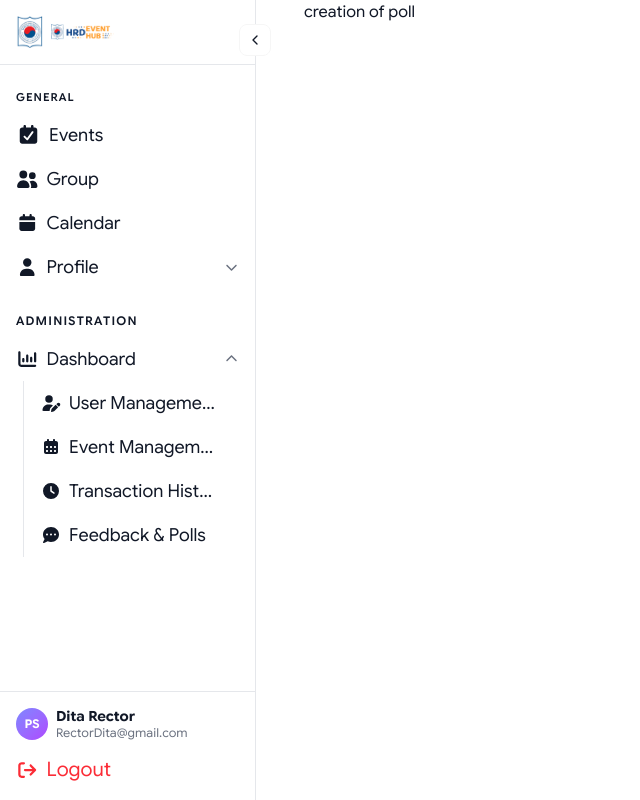
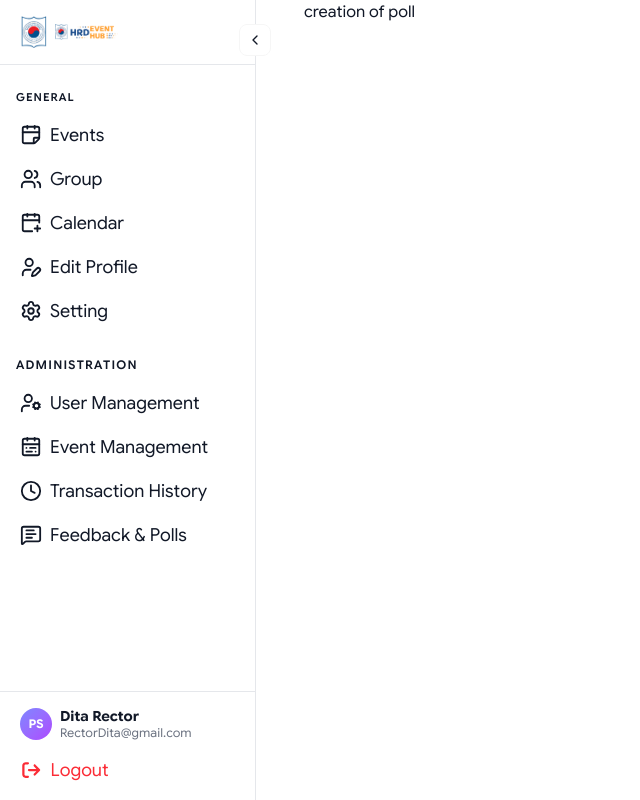
Before and after one commit to joinlyhov-sketch/hrdeventhub-portfolio, a Next.js app: page /event-management/creation/poll in a window 1280 px wide. Shown: the whole page, without its empty margins (0-640 px from the left). Built offline with nearby package versions, Linux system fonts and the light colour scheme.

Commit message:
edit sidebar admin dashboard

```diff
--- a/components/site/AppSidebar.tsx
+++ b/components/site/AppSidebar.tsx
@@ -33,6 +33,20 @@ import {
   faChevronDown,
 } from "@fortawesome/free-solid-svg-icons";
 import Image from "next/image";
+import {
+  CalendarFold,
+  CalendarPlus,
+  CalendarRange,
+  ChartColumnBig,
+  Clock,
+  LayoutDashboard,
+  MessageSquareText,
+  Settings,
+  UserCog,
+  UserPen,
+  Users,
+} from "lucide-react";
+import Link from "next/link";
 
 type Role = "admin" | "organizer" | "student";
 
@@ -72,7 +86,7 @@ export function AppSidebar() {
                 height={32}
                 className="w-auto h-8 transition-all duration-500 shrink-0"
               />
-              <div className="flex flex-col leading-tight">
+              <div className="text-lg transition-all duration-200 group-data-[collapsible=icon]:hidden">
                 <Image
                   src="/images/Logo.webp"
                   alt="HRD Event Hub Text Logo"
@@ -95,149 +109,115 @@ export function AppSidebar() {
           <SidebarMenu>
             <SidebarMenuItem>
               <SidebarMenuButton tooltip="Events" className="h-11">
-                <FontAwesomeIcon
-                  icon={faCalendarCheck}
-                  fixedWidth
-                  className="text-xl"
-                />
-                <span className="text-lg">Events</span>
-              </SidebarMenuButton>
-            </SidebarMenuItem>
-
-            <SidebarMenuItem>
-              <SidebarMenuButton tooltip="Group" className="h-11">
-                <FontAwesomeIcon
-                  icon={faUserGroup}
-                  fixedWidth
-                  className="text-lg"
-                />
-                <span className="text-lg">Group</span>
-              </SidebarMenuButton>
-            </SidebarMenuItem>
-
-            <SidebarMenuItem>
-              <SidebarMenuButton tooltip="Calendar" className="h-11">
-                <FontAwesomeIcon
-                  icon={faCalendar}
-                  fixedWidth
-                  className="text-lg"
-                />
-                <span className="text-lg">Calendar</span>
+                <CalendarFold />
+                <Link
+                  href="/event"
+                  className="text-lg transition-all duration-200 group-data-[collapsible=icon]:hidden"
+                >
+                  Events
+                </Link>
               </SidebarMenuButton>
             </SidebarMenuItem>
             <SidebarMenuItem>
-              <SidebarMenuButton
-                tooltip="Profile"
-                className="h-11"
-                onClick={() => setIsProfileOpen(!isProfileOpen)}
-              >
-                <FontAwesomeIcon icon={faUser} fixedWidth className="text-lg" />
-                <span className="text-lg">Profile</span>
-                <FontAwesomeIcon
-                  icon={faChevronDown}
-                  className={`ml-auto text-xs text-muted-foreground transition-transform duration-200 group-data-[collapsible=icon]:hidden ${
-                    isProfileOpen ? "rotate-180" : ""
-                  }`}
-                />
+              <SidebarMenuButton tooltip="Group" className="h-11">
+                <Users />
+                <Link
+                  href="/group"
+                  className="text-lg transition-all duration-200 group-data-[collapsible=icon]:hidden"
+                >
+                  Group
+                </Link>
               </SidebarMenuButton>
-              {isProfileOpen && (
-                <SidebarMenuSub>
-                  <SidebarMenuSubItem>
-                    <SidebarMenuSubButton className="h-10">
-                      <FontAwesomeIcon
-                        icon={faUserPen}
-                        fixedWidth
-                        className="text-base"
-                      />
-                      <span className="text-lg">Edit Profile</span>
-                    </SidebarMenuSubButton>
-                  </SidebarMenuSubItem>
-                  <SidebarMenuSubItem>
-                    <SidebarMenuSubButton className="h-10">
-                      <FontAwesomeIcon
-                        icon={faCalendarDays}
-                        fixedWidth
-                        className="text-base"
-                      />
-                      <span className="text-lg">Setting</span>
-                    </SidebarMenuSubButton>
-                  </SidebarMenuSubItem>
-                </SidebarMenuSub>
-              )}
+            </SidebarMenuItem>
+            <SidebarMenuItem>
+              <SidebarMenuButton tooltip="Calendar" className="h-11">
+                <CalendarPlus />
+                <Link
+                  href="/calendar"
+                  className="text-lg transition-all duration-200 group-data-[collapsible=icon]:hidden"
+                >
+                  Calendar
+                </Link>
+              </SidebarMenuButton>
+            </SidebarMenuItem>
+            <SidebarMenuItem>
+              <SidebarMenuButton tooltip="Edit-Profile" className="h-11">
+                <UserPen />
+                <Link
+                  href={"/profile/edit-profile"}
+                  className="text-lg transition-all duration-200 group-data-[collapsible=icon]:hidden"
+                >
+                  Edit Profile
+                </Link>
+              </SidebarMenuButton>
+            </SidebarMenuItem>
+            <SidebarMenuItem>
+              <SidebarMenuButton tooltip="Setting" className="h-11">
+                <Settings />
+                <span className="text-lg transition-all duration-200 group-data-[collapsible=icon]:hidden">
+                  Setting
+                </span>
+              </SidebarMenuButton>
             </SidebarMenuItem>
           </SidebarMenu>
         </SidebarGroup>
 
         {canSeeAdministration && (
           <SidebarGroup>
-            <SidebarGroupLabel className="text-[12px] font-semibold tracking-widest uppercase">
+            <SidebarGroupLabel className="text-[12px] font-semibold tracking-widest uppercase group-data-[collapsible=icon]:hidden">
               Administration
             </SidebarGroupLabel>
+
             <SidebarMenu>
               <SidebarMenuItem>
+                <SidebarMenuButton tooltip="User Management" className="h-11">
+                  <UserCog />
+                  <Link
+                    href={"/user-management"}
+                    className="text-lg transition-all duration-200 group-data-[collapsible=icon]:hidden"
+                  >
+                    User Management
+                  </Link>
+                </SidebarMenuButton>
+              </SidebarMenuItem>
+
+              <SidebarMenuItem>
+                <SidebarMenuButton tooltip="Event Management" className="h-11">
+                  <CalendarRange />
+                  <Link
+                    href={"/event-management/attendees-list"}
+                    className="text-lg transition-all duration-200 group-data-[collapsible=icon]:hidden"
+                  >
+                    Event Management
+                  </Link>
+                </SidebarMenuButton>
+              </SidebarMenuItem>
+
+              <SidebarMenuItem>
                 <SidebarMenuButton
-                  tooltip="Dashboard"
+                  tooltip="Transaction History"
                   className="h-11"
-                  onClick={() => setIsDashboardOpen(!isDashboardOpen)}
                 >
-                  <FontAwesomeIcon
-                    icon={faChartColumn}
-                    fixedWidth
-                    className="text-lg"
-                  />
-                  <span className="text-lg">Dashboard</span>
-                  <FontAwesomeIcon
-                    icon={faChevronDown}
-                    className={`ml-auto text-xs text-muted-foreground transition-transform duration-200 group-data-[collapsible=icon]:hidden ${
-                      isDashboardOpen ? "rotate-180" : ""
-                    }`}
-                  />
+                  <Clock />
+                  <Link
+                    href={"/transaction-history"}
+                    className="text-lg transition-all duration-200 group-data-[collapsible=icon]:hidden"
+                  >
+                    Transaction History
+                  </Link>
                 </SidebarMenuButton>
+              </SidebarMenuItem>
 
-                {isDashboardOpen && (
-                  <SidebarMenuSub>
-                    <SidebarMenuSubItem>
-                      <SidebarMenuSubButton className="h-10">
-                        <FontAwesomeIcon
-                          icon={faUserPen}
-                          fixedWidth
-                          className="text-base"
-                        />
-                        <span className="text-lg">User Management</span>
-                      </SidebarMenuSubButton>
-                    </SidebarMenuSubItem>
-                    <SidebarMenuSubItem>
-                      <SidebarMenuSubButton className="h-10">
-                        <FontAwesomeIcon
-                          icon={faCalendarDays}
-                          fixedWidth
-                          className="text-base"
-                        />
-                        <span className="text-lg">Event Management</span>
-                      </SidebarMenuSubButton>
-                    </SidebarMenuSubItem>
-                    <SidebarMenuSubItem>
-                      <SidebarMenuSubButton className="h-10">
-                        <FontAwesomeIcon
-                          icon={faClock}
-                          fixedWidth
-                          className="text-base"
-                        />
-                        <span className="text-lg">Transaction History</span>
-                      </SidebarMenuSubButton>
-                    </SidebarMenuSubItem>
-                    <SidebarMenuSubItem>
-                      <SidebarMenuSubButton className="h-10">
-                        <FontAwesomeIcon
-                          icon={faCommentDots}
-                          fixedWidth
-                          className="text-base"
-                        />
-                        <span className="text-lg">Feedback & Polls</span>
-                      </SidebarMenuSubButton>
-                    </SidebarMenuSubItem>
-                  </SidebarMenuSub>
-                )}
+              <SidebarMenuItem>
+                <SidebarMenuButton tooltip="Feedback & Polls" className="h-11">
+                  <MessageSquareText />
+                  <Link
+                    href={"/feedback/survey-feedback"}
+                    className="text-lg transition-all duration-200 group-data-[collapsible=icon]:hidden"
+                  >
+                    Feedback & Polls
+                  </Link>
+                </SidebarMenuButton>
               </SidebarMenuItem>
             </SidebarMenu>
           </SidebarGroup>
@@ -250,7 +230,7 @@ export function AppSidebar() {
               <div className="w-8 h-8 rounded-full shrink-0 bg-linear-to-br from-indigo-400 to-purple-500 flex items-center justify-center text-white text-xs font-bold">
                 {currentUser?.avatarInitials ?? "?"}
               </div>
-              <div className="flex flex-col">
+              <div className="flex flex-col text-lg transition-all duration-200 group-data-[collapsible=icon]:hidden">
                 <span className="text-sm font-bold leading-tight">
                   {currentUser?.name ?? "Loading..."}
                 </span>
@@ -263,7 +243,7 @@ export function AppSidebar() {
           <SidebarMenuItem>
             <SidebarMenuButton
               tooltip="Logout"
-              className="h-11 text-red-500 hover:text-red-600 hover:bg-red-50"
+              className="h-11 text-red-500 hover:text-red-600 hover:bg-red-50 "
               onClick={() => signOut({ callbackUrl: "/" })}
             >
               <FontAwesomeIcon
@@ -271,7 +251,9 @@ export function AppSidebar() {
                 fixedWidth
                 className="text-lg"
               />
-              <span>Logout</span>
+              <span className="text-lg transition-all duration-200 group-data-[collapsible=icon]:hidden">
+                Logout
+              </span>
             </SidebarMenuButton>
           </SidebarMenuItem>
         </SidebarMenu>
--- a/components/ui/sidebar.tsx
+++ b/components/ui/sidebar.tsx
@@ -23,8 +23,8 @@ import { ChevronLeft } from "lucide-react";
 const SIDEBAR_COOKIE_NAME = "sidebar_state";
 const SIDEBAR_COOKIE_MAX_AGE = 60 * 60 * 24 * 7;
 const SIDEBAR_WIDTH = "16rem";
-const SIDEBAR_WIDTH_MOBILE = "18rem";
-const SIDEBAR_WIDTH_ICON = "6rem";
+const SIDEBAR_WIDTH_MOBILE = "20rem";
+const SIDEBAR_WIDTH_ICON = "5rem";
 const SIDEBAR_KEYBOARD_SHORTCUT = "b";
 
 type SidebarContextProps = {
@@ -217,7 +217,7 @@ function Sidebar({
         data-slot="sidebar-container"
         data-side={side}
         className={cn(
-          "fixed inset-y-0 z-10 hidden h-svh w-(--sidebar-width) transition-[left,right,width] duration-200 ease-linear data-[side=left]:left-0 data-[side=left]:group-data-[collapsible=offcanvas]:left-[calc(var(--sidebar-width)*-1)] data-[side=right]:right-0 data-[side=right]:group-data-[collapsible=offcanvas]:right-[calc(var(--sidebar-width)*-1)] md:flex",
+          "fixed inset-y-0 z-10 hidden h-svh w-(--sidebar-width) transition-all duration-300 ease-in-out data-[side=left]:left-0 data-[side=left]:group-data-[collapsible=offcanvas]:left-[calc(var(--sidebar-width)*-1)] data-[side=right]:right-0 data-[side=right]:group-data-[collapsible=offcanvas]:right-[calc(var(--sidebar-width)*-1)] md:flex",
           variant === "floating" || variant === "inset"
             ? "p-2 group-data-[collapsible=icon]:w-[calc(var(--sidebar-width-icon)+(--spacing(4))+2px)]"
             : "group-data-[collapsible=icon]:w-(--sidebar-width-icon) group-data-[side=left]:border-r group-data-[side=right]:border-l",
@@ -461,20 +461,56 @@ function SidebarMenuItem({ className, ...props }: React.ComponentProps<"li">) {
 }
 
 const sidebarMenuButtonVariants = cva(
-  "peer/menu-button group/menu-button flex w-full items-center gap-2 overflow-hidden rounded-md p-2 text-left text-sm ring-sidebar-ring outline-hidden transition-[width,height,padding] group-has-data-[sidebar=menu-action]/menu-item:pr-8 group-data-[collapsible=icon]:size-8! group-data-[collapsible=icon]:p-2! hover:bg-sidebar-accent hover:text-sidebar-accent-foreground focus-visible:ring-2 active:bg-sidebar-accent active:text-sidebar-accent-foreground disabled:pointer-events-none disabled:opacity-50 aria-disabled:pointer-events-none aria-disabled:opacity-50 data-open:hover:bg-sidebar-accent data-open:hover:text-sidebar-accent-foreground data-active:bg-sidebar-accent data-active:font-medium data-active:text-sidebar-accent-foreground [&_svg]:size-4 [&_svg]:shrink-0 [&>span:last-child]:truncate",
+  `
+    peer/menu-button
+    group/menu-button
+    flex
+    w-full
+    items-center
+    gap-2
+    overflow-hidden
+    rounded-xl
+    px-3
+    text-left
+    text-sm
+    outline-hidden
+    transition-all
+    duration-200
+
+    hover:bg-[#1C4D8D]/10
+    hover:text-[#1C4D8D]
+
+    active:bg-[#1C4D8D]/10
+    active:text-[#1C4D8D]
+
+    data-active:bg-[#1C4D8D]/10
+    data-active:text-[#1C4D8D]
+
+    [&_svg]:size-[22px]
+    [&_svg]:shrink-0
+
+    group-data-[collapsible=icon]:w-11
+    group-data-[collapsible=icon]:justify-center
+    group-data-[collapsible=icon]:mx-auto
+    group-data-[collapsible=icon]:px-0
+    group-data-[collapsible=icon]:gap-0
+  `,
   {
     variants: {
       variant: {
-        default: "hover:bg-sidebar-accent hover:text-sidebar-accent-foreground",
+        default: "hover:bg-[#1C4D8D]/10 hover:text-[#1C4D8D]",
+
         outline:
-          "bg-background shadow-[0_0_0_1px_hsl(var(--sidebar-border))] hover:bg-sidebar-accent hover:text-sidebar-accent-foreground hover:shadow-[0_0_0_1px_hsl(var(--sidebar-accent))]",
+          "bg-background shadow-[0_0_0_1px_hsl(var(--sidebar-border))] hover:bg-sidebar-accent hover:text-sidebar-accent-foreground",
       },
+
       size: {
-        default: "h-8 text-xl",
-        sm: "h-7 text-xs",
-        lg: "h-12 text-sm group-data-[collapsible=icon]:p-0!",
+        default: "h-11",
+        sm: "h-9 text-xs",
+        lg: "h-12",
       },
     },
+
     defaultVariants: {
       variant: "default",
       size: "default",
@@ -660,7 +696,7 @@ function SidebarMenuSubButton({
       data-size={size}
       data-active={isActive}
       className={cn(
-        "flex h-7 min-w-0 -translate-x-px items-center gap-2 overflow-hidden rounded-md px-2 text-sidebar-foreground ring-sidebar-ring outline-hidden group-data-[collapsible=icon]:hidden hover:bg-sidebar-accent hover:text-sidebar-accent-foreground focus-visible:ring-2 active:bg-sidebar-accent active:text-sidebar-accent-foreground disabled:pointer-events-none disabled:opacity-50 aria-disabled:pointer-events-none aria-disabled:opacity-50 data-[size=md]:text-sm data-[size=sm]:text-xs data-active:bg-sidebar-accent data-active:text-sidebar-accent-foreground [&>span:last-child]:truncate [&>svg]:size-4 [&>svg]:shrink-0 [&>svg]:text-sidebar-accent-foreground",
+        "flex h-7 min-w-0 -translate-x-px items-center gap-2 overflow-hidden rounded-md px-2 text-sidebar-foreground ring-sidebar-ring outline-hidden group-data-[collapsible=icon]:hidden hover:bg-sidebar-accent hover:text-sidebar-accent-foreground focus-visible:ring-2 active:bg-sidebar-accent active:text-sidebar-accent-foreground disabled:pointer-events-none disabled:opacity-50 aria-disabled:pointer-events-none aria-disabled:opacity-50 data-[size=md]:text-sm data-[size=sm]:text-xs data-active:bg-[#1C4D8D]/10 data-active:text-[#1C4D8D] transition-colors duration-200 [&>span:last-child]:truncate [&>svg]:size-4 [&>svg]:shrink-0 [&>svg]:text-sidebar-accent-foreground",
         className,
       )}
       {...props}
```
